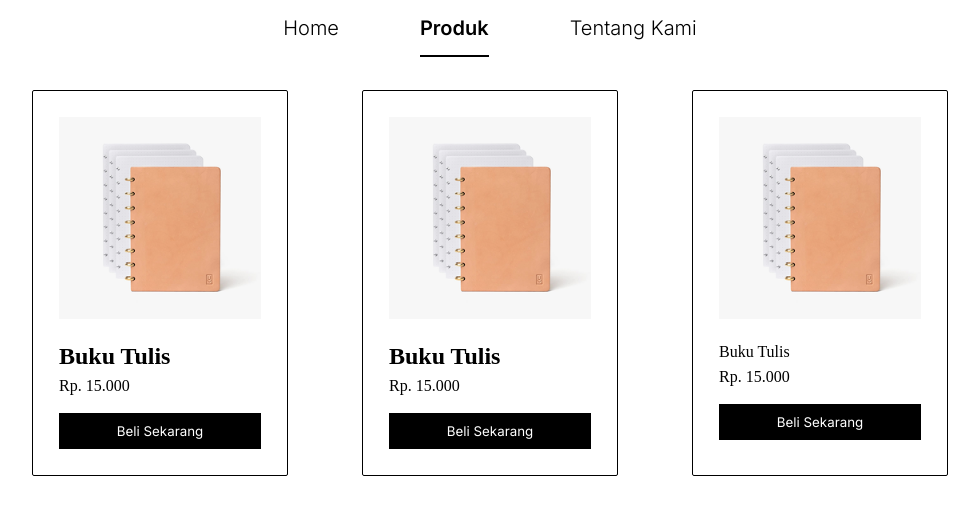
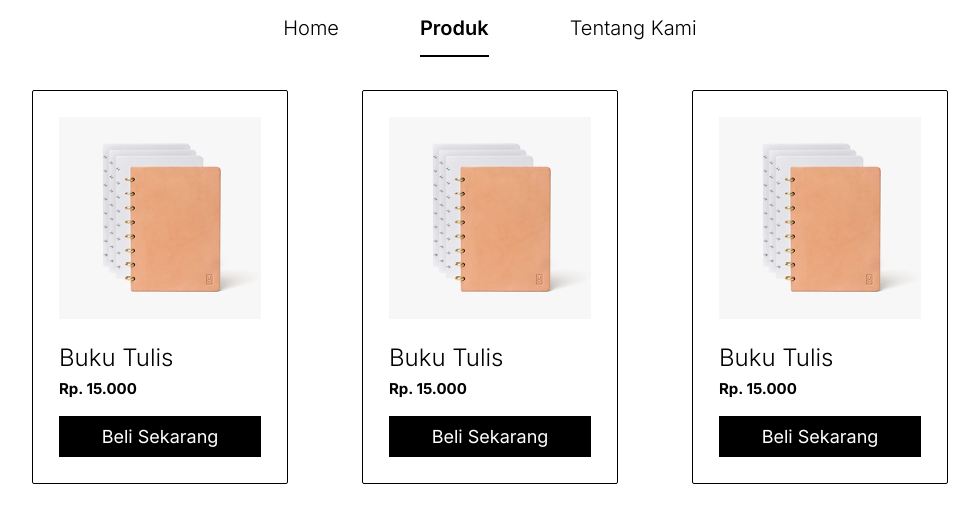
Before and after one commit to fathurrahman20/assignment-css-product-page, a plain HTML site: page index.html in a window 1280 px wide. Shown: the part 159-682 px from the top of the page, without its empty margins (150-1129 px from the left). Drawn offline with Linux system fonts and the light colour scheme.

Commit message:
fix: correct HTML heading tag and update CSS styles

```diff
--- a/index.html
+++ b/index.html
@@ -60,7 +60,7 @@
             class="product-image" />
         </div>
         <div class="product-info">
-          <h12class="product-title">Buku Tulis</h12class=>
+          <h2 class="product-title">Buku Tulis</h2>
           <p class="product-price">Rp. 15.000</p>
           <button class="product-button">Beli Sekarang</button>
         </div>
--- a/style.css
+++ b/style.css
@@ -3,6 +3,7 @@
 * {
   margin: 0;
   padding: 0;
+  font-family: "Inter", sans-serif;
   box-sizing: border-box;
 }
 
@@ -29,14 +30,12 @@
 .nav-link {
   text-decoration: none;
   color: black;
-  font-family: "Inter", sans-serif;
   font-weight: 300;
   font-size: 20px;
   padding-bottom: 15px;
 }
 
 .nav-links .active {
-  font-family: "Inter", sans-serif;
   font-weight: 600;
   color: black;
   border-bottom: 2px solid black;
@@ -75,8 +74,15 @@
   width: 100%;
 }
 
+.product-title {
+  font-weight: 300;
+  font-size: 24px;
+}
+
 .product-price {
   margin-top: 7px;
+  font-weight: 700;
+  font-size: 15px;
 }
 
 .product-button {
@@ -84,8 +90,8 @@
   padding: 10px;
   background-color: black;
   color: white;
-  font-family: "Inter", sans-serif;
   font-weight: 400;
+  font-size: 18px;
   border: none;
   margin-top: 18px;
 }
```
